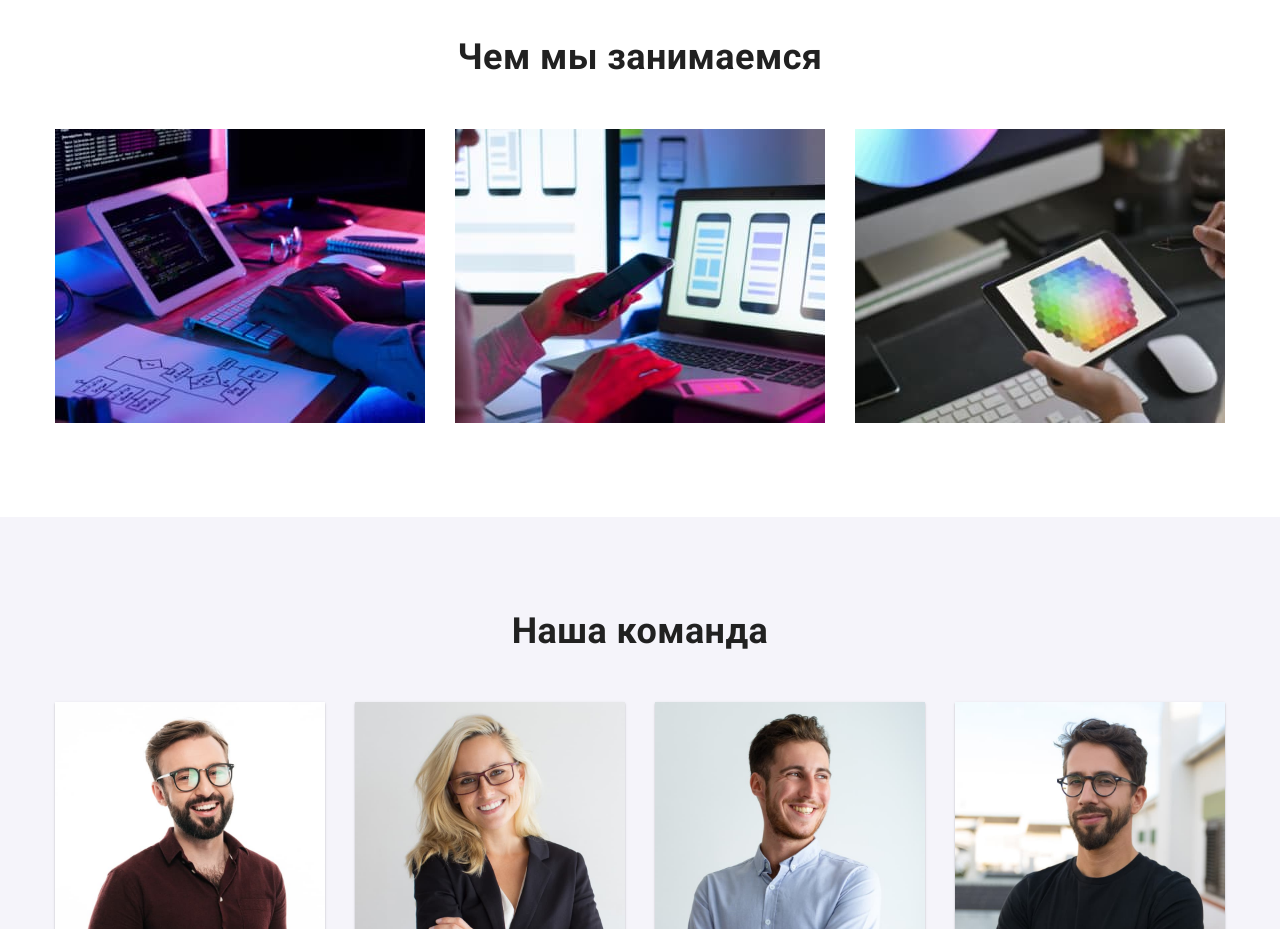
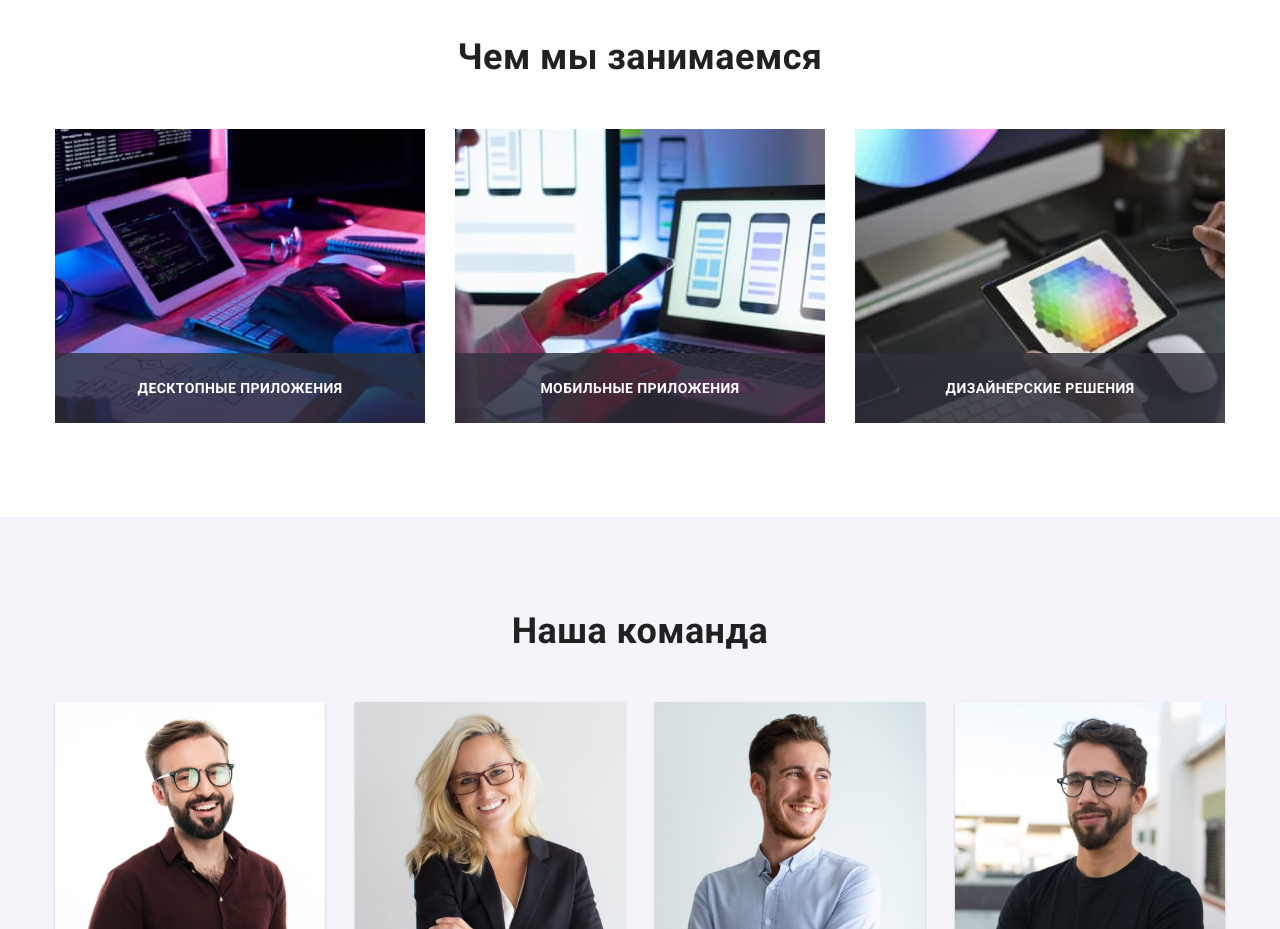
Before and after one commit to alexej4/goit-markup-hw-05-1, a plain HTML site: page index.html in a window 1280 px wide. Shown: the part 1080-2009 px from the top of the page. Drawn offline with nearby package versions, Linux system fonts and the light colour scheme.

Commit message:
what about section

```diff
--- a/css/styles.css
+++ b/css/styles.css
@@ -320,6 +320,23 @@ img {
   line-height: 1.71;
 }
 /* Секция Чем мы занимаемся */
+.work-thumb {
+  position: relative;
+}
+.work-thumb-title {
+  position: absolute;
+  bottom: 0;
+  width: 100%;
+  height: 70px;
+  background-color: rgba(47, 48, 58, 0.8);
+  font-weight: 700;
+  font-size: 14px;
+  line-height: 16px;
+  color: var(--white-next-color);
+  display: flex;
+  justify-content: center;
+  align-items: center;
+}
 .abou-w-list {
   display: flex;
   justify-content: space-between;
--- a/index.html
+++ b/index.html
@@ -101,9 +101,18 @@
                 <div class="conteiner">
                 <h2 class="about-work-title">Чем мы занимаемся</h2>
                 <ul class="abou-w-list">
+                    <div class="work-thumb">
                     <li class="a-w-item"><img src="./images/img1(1).jpg" alt="Создание сайтов" width="370" height="294"></li>
+                        <p class="work-thumb-title">ДЕСКТОПНЫЕ ПРИЛОЖЕНИЯ</p>
+                    </div>
+                    <div class="work-thumb">
                     <li class="a-w-item"><img src="./images/img2(1).jpg" alt="Создание мобильных приложений" width="370" height="294"></li>
+                        <p class="work-thumb-title">МОБИЛЬНЫЕ ПРИЛОЖЕНИЯ</p>
+                    </div>
+                    <div class="work-thumb">
                     <li class="a-w-item"><img src="./images/img3(1).jpg" alt="Дизайн" width="370" height="294"></li>
+                        <p class="work-thumb-title">ДИЗАЙНЕРСКИЕ РЕШЕНИЯ</p>
+                    </div>
                 </ul>
                 </div>
             </section>
```
